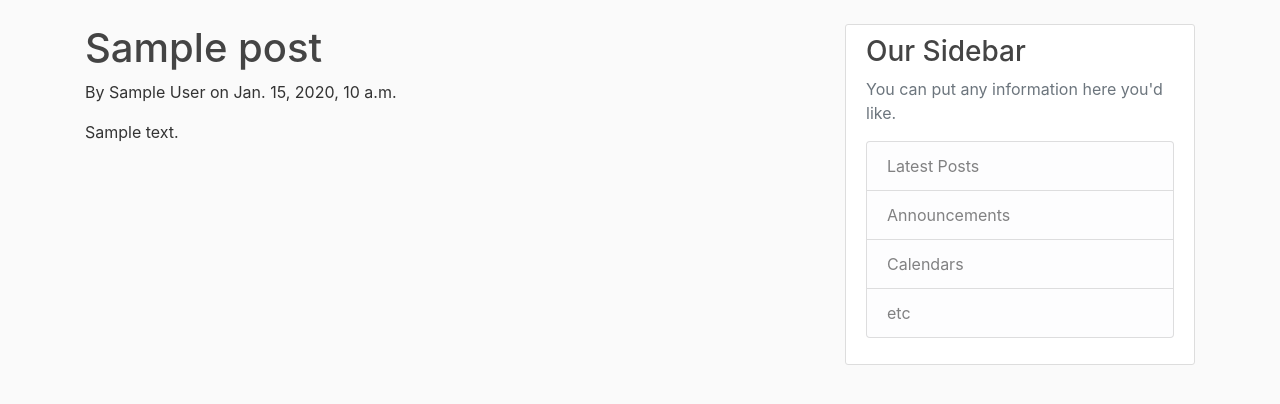
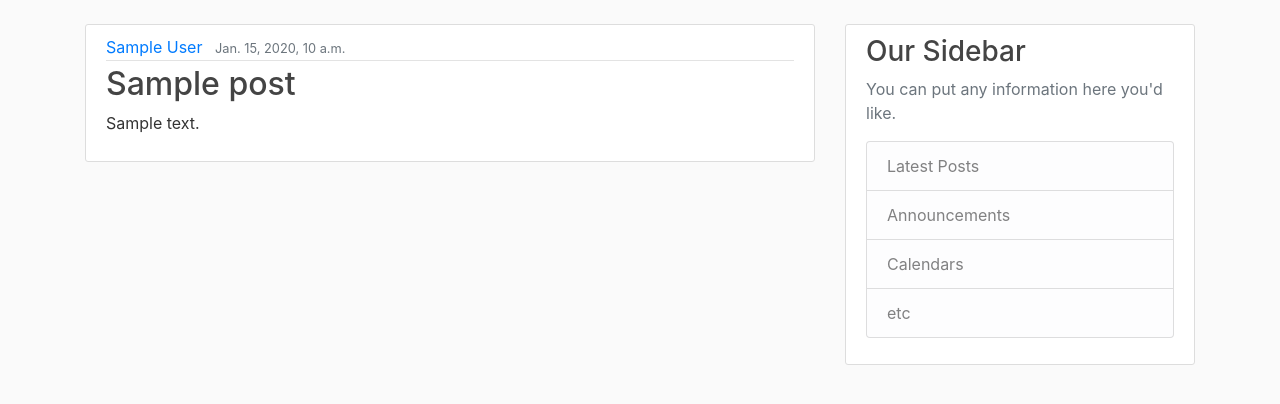
Before and after one commit to Kee-rti/Blog, a Django app: template django_project/blog/templates/blog/home.html in a window 1280 px wide. Shown: the part 56-460 px from the top of the page. Run offline with Django 3.2, Linux system fonts and the light colour scheme; the template is opened without the code that fills it: most values are stand-ins (such as "Sample title", 1, 10 or a date in 2020); some libraries are stand-ins or nearby versions.

Commit message:
date_posted correction

```diff
--- a/django_project/blog/templates/blog/home.html
+++ b/django_project/blog/templates/blog/home.html
@@ -1,8 +1,15 @@
 {% extends "blog/base.html" %}
 {% block content %}
     {% for post in posts %}
-        <h1>{{ post.title }}</h1>
-        <p>By {{ post.author }} on {{ post.date_posted }}</p>
-        <p>{{ post.content }}</p>
+    <article class="media content-section">
+        <div class="media-body">
+          <div class="article-metadata">
+            <a class="mr-2" href="#">{{ post.author }}</a>
+            <small class="text-muted">{{ post.date_posted }}</small>
+          </div>
+          <h2><a class="article-title" href="#">{{ post.title }}</a></h2>
+          <p class="article-content">{{ post.content }}</p>
+        </div>
+      </article>
     {% endfor %}
 {% endblock content %}
--- a/django_project/blog/views.py
+++ b/django_project/blog/views.py
@@ -5,13 +5,13 @@ posts = [
         'author': 'Keerti',
         'title': 'blog-post1',
         'content': 'first post content',
-        'date-posted': '6 june,2024'
+        'date_posted': '6 june,2024'
     },
     {
         'author': 'saurabh',
         'title': 'blog-post2',
         'content': 'second post content',
-        'date-posted': '5 june,2024'
+        'date_posted': '5 june,2024'
     }
 ]
 
```
